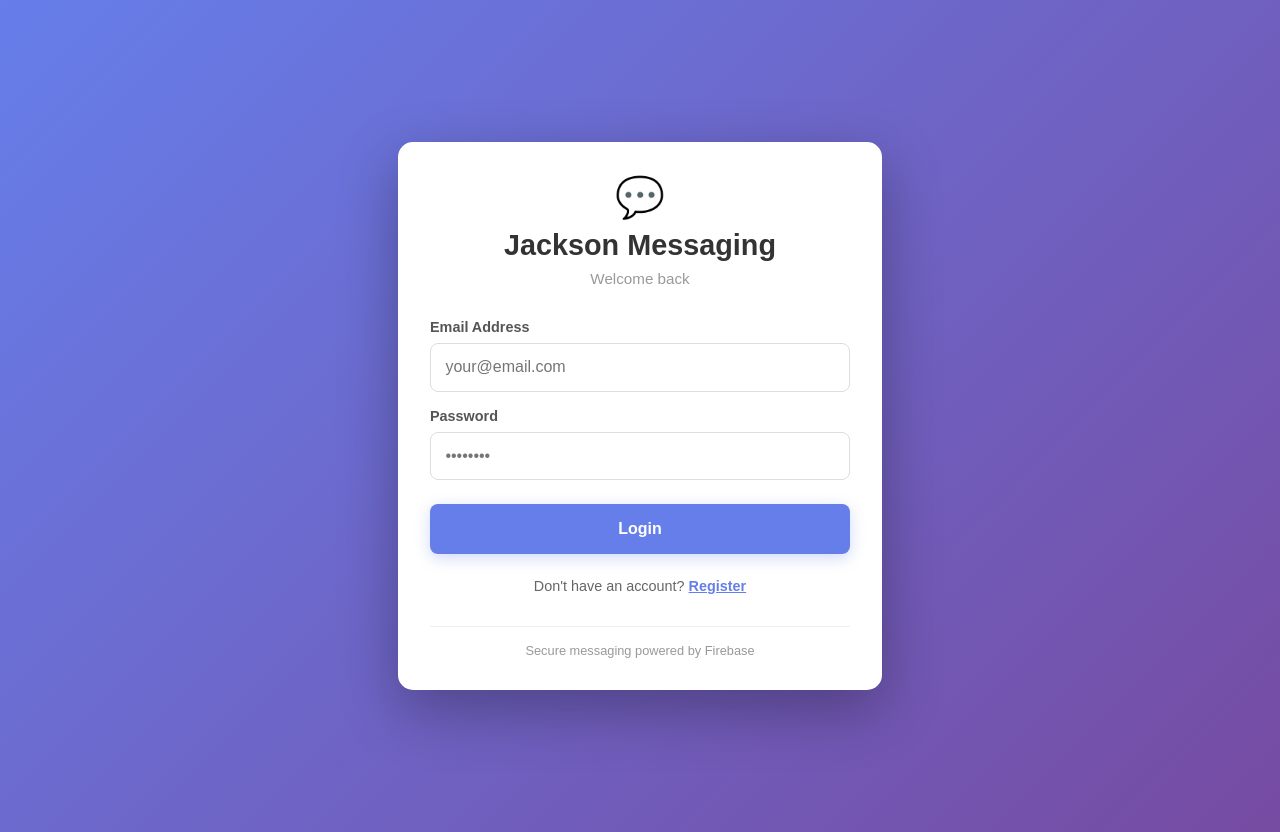
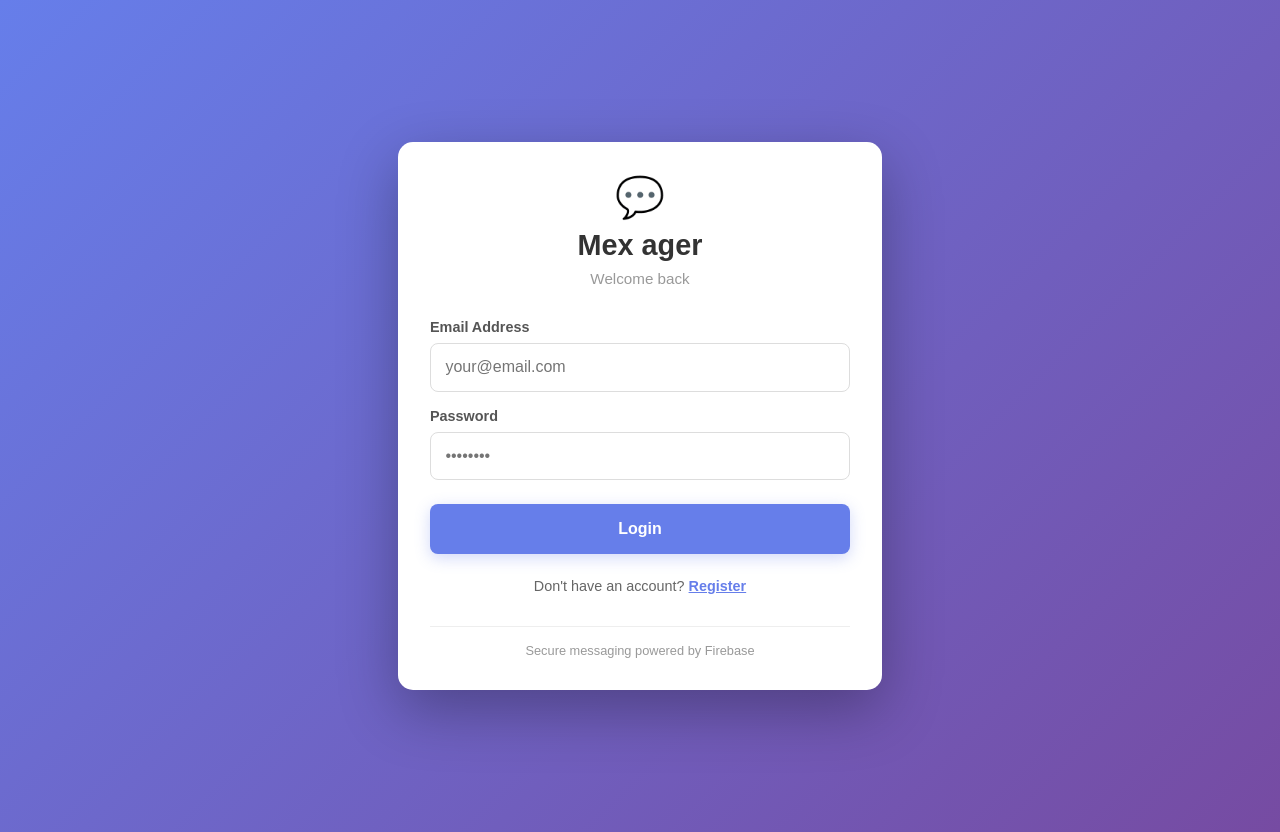
Before and after one commit to shambakiuro-sketch/Mex-ager, a Next.js app: page / in a window 1280 px wide. Built offline with nearby package versions, Linux system fonts and the light colour scheme; no server answers.

Commit message:
Update header text from 'Jackson Messaging' to 'Mex ager'

```diff
--- a/app/components/Auth.js
+++ b/app/components/Auth.js
@@ -70,8 +70,8 @@ export default function Auth({ onAuthSuccess }) {
             margin: '0 0 0.5rem 0',
             fontSize: '1.8rem'
           }}>
-            Jackson Messaging
-          </h1>
+  Mex ager
+</h1>
           <p style={{
             color: '#999',
             margin: '0',
```
